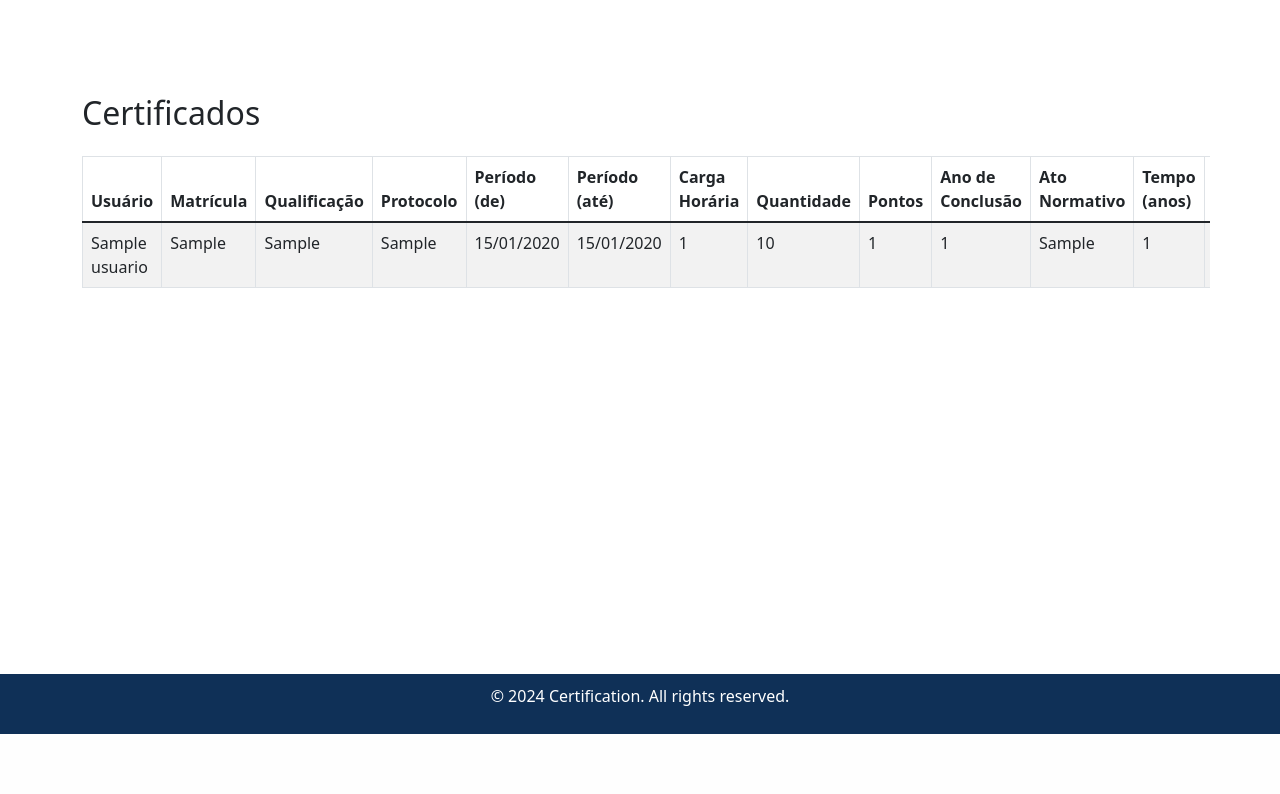
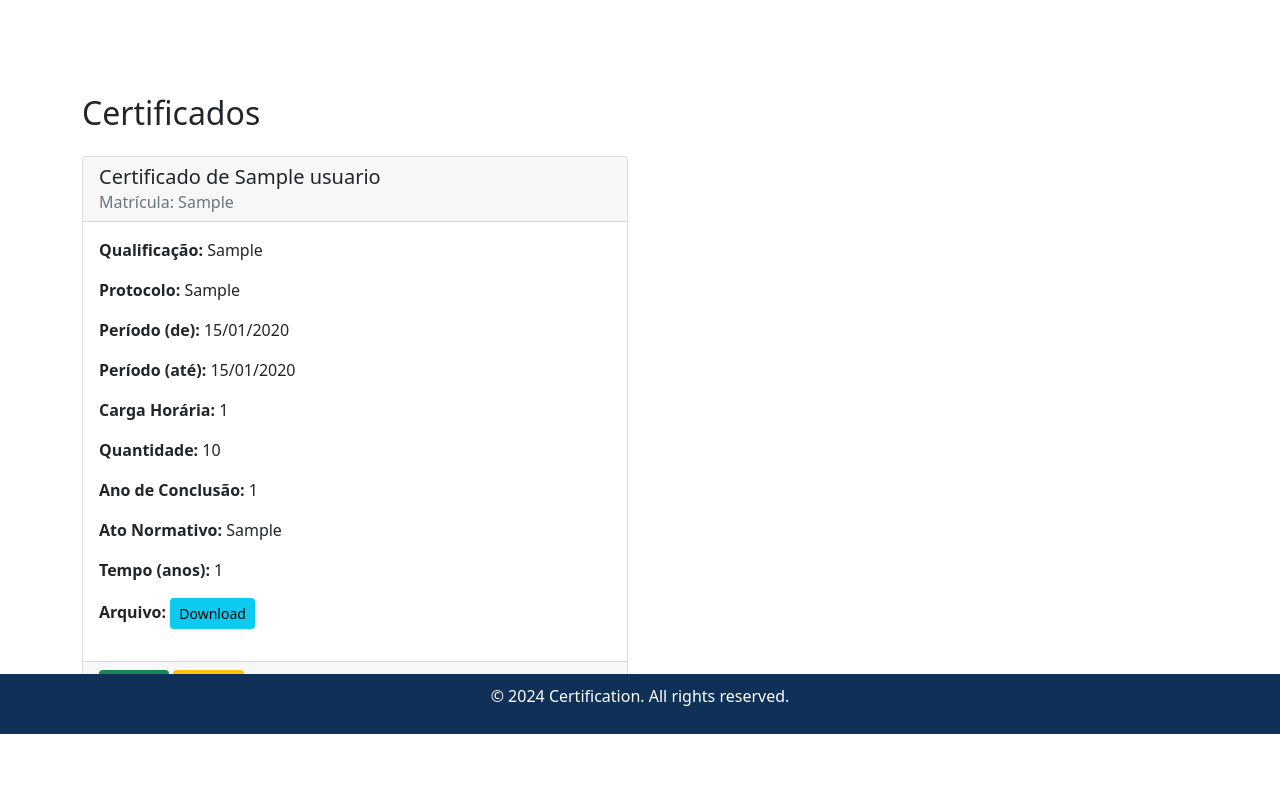
Before and after one commit to TN-Junior/certified-points, a Flask app: template templates/certificados.html in a window 1280 px wide. Shown: the part 66-860 px from the top of the page. Before the commit the page ends 800 px from the top, so only its background shows below. Run offline with Flask 3, Linux system fonts and the light colour scheme; the template is opened without the code that fills it: values that come from a table or form of the project are taken from there, others are empty; tables that the repository leaves empty hold one stand-in row (values such as "Sample post"); some libraries are stand-ins or nearby versions.

Commit message:
exibinde detalhes "campos" de cada solicitação de certificado

```diff
--- a/templates/certificados.html
+++ b/templates/certificados.html
@@ -5,56 +5,55 @@
 {% block content %}
 <h2 class="my-4">Certificados</h2>
 {% if certificados %}
-<table class="table table-striped table-bordered table-hover">
-    <thead class="thead-dark">
-        <tr>
-            <th>Usuário</th>
-            <th>Matrícula</th>
-            <th>Qualificação</th>
-            <th>Protocolo</th>
-            <th>Período (de)</th>
-            <th>Período (até)</th>
-            <th>Carga Horária</th>
-            <th>Quantidade</th>
-            <th>Pontos</th>
-            <th>Ano de Conclusão</th>
-            <th>Ato Normativo</th>
-            <th>Tempo (anos)</th>
-            <th>Arquivo</th>
-            <th>Aprovar</th>
-            <th>Deletar</th>
-        </tr>
-    </thead>
-    <tbody>
-        {% for certificado in certificados %}
-        <tr>
-            <td>{{ certificado.usuario.nome }}</td>
-            <td>{{ certificado.usuario.matricula }}</td>
-            <td>{{ certificado.qualificacao }}</td>
-            <td>{{ certificado.protocolo }}</td>
-            <td>{{ certificado.periodo_de.strftime('%d/%m/%Y') if certificado.periodo_de else '' }}</td>
-            <td>{{ certificado.periodo_ate.strftime('%d/%m/%Y') if certificado.periodo_ate else '' }}</td>
-            <td>{{ certificado.carga_horaria }}</td>
-            <td>{{ certificado.quantidade }}</td>
-            <td>{{ certificado.pontos }}</td>
-            <td>{{ certificado.ano_conclusao }}</td>
-            <td>{{ certificado.ato_normativo }}</td>
-            <td>{{ certificado.tempo }}</td>
-            <td><a href="{{ url_for('uploaded_file', filename=certificado.filename) }}" target="_blank" class="btn btn-info btn-sm">Download</a></td>
-            <td>
-                <form action="{{ url_for('aprovar_certificado', certificado_id=certificado.id) }}" method="post">
+<div class="row">
+    {% for certificado in certificados %}
+    <div class="col-md-6">
+        <div class="card mb-4">
+            <div class="card-header">
+                <h5 class="card-title">Certificado de {{ certificado.usuario.nome }}</h5>
+                <h6 class="card-subtitle text-muted">Matrícula: {{ certificado.usuario.matricula }}</h6>
+            </div>
+            <div class="card-body">
+                <p><strong>Qualificação:</strong> {{ certificado.qualificacao }}</p>
+                <p><strong>Protocolo:</strong> {{ certificado.protocolo }}</p>
+                {% if certificado.periodo_de %}
+                <p><strong>Período (de):</strong> {{ certificado.periodo_de.strftime('%d/%m/%Y') }}</p>
+                {% endif %}
+                {% if certificado.periodo_ate %}
+                <p><strong>Período (até):</strong> {{ certificado.periodo_ate.strftime('%d/%m/%Y') }}</p>
+                {% endif %}
+                {% if certificado.carga_horaria %}
+                <p><strong>Carga Horária:</strong> {{ certificado.carga_horaria }}</p>
+                {% endif %}
+                {% if certificado.quantidade %}
+                <p><strong>Quantidade:</strong> {{ certificado.quantidade }}</p>
+                {% endif %}
+                {% if certificado.ano_conclusao %}
+                <p><strong>Ano de Conclusão:</strong> {{ certificado.ano_conclusao }}</p>
+                {% endif %}
+                {% if certificado.ato_normativo %}
+                <p><strong>Ato Normativo:</strong> {{ certificado.ato_normativo }}</p>
+                {% endif %}
+                {% if certificado.tempo %}
+                <p><strong>Tempo (anos):</strong> {{ certificado.tempo }}</p>
+                {% endif %}
+                <p>
+                    <strong>Arquivo:</strong>
+                    <a href="{{ url_for('uploaded_file', filename=certificado.filename) }}" target="_blank" class="btn btn-info btn-sm">Download</a>
+                </p>
+            </div>
+            <div class="card-footer">
+                <form action="{{ url_for('aprovar_certificado', certificado_id=certificado.id) }}" method="post" class="d-inline">
                     <button type="submit" class="btn btn-success btn-sm">Aprovar</button>
                 </form>
-            </td>
-            <td>
-                <form action="{{ url_for('recusar_certificado', certificado_id=certificado.id) }}" method="post" onsubmit="return confirm('Tem certeza que deseja recusar este certificado?')">
+                <form action="{{ url_for('recusar_certificado', certificado_id=certificado.id) }}" method="post" class="d-inline" onsubmit="return confirm('Tem certeza que deseja recusar este certificado?')">
                     <button type="submit" class="btn btn-warning btn-sm">Recusar</button>
                 </form>
-            </td>
-        </tr>
-        {% endfor %}
-    </tbody>
-</table>
+            </div>
+        </div>
+    </div>
+    {% endfor %}
+</div>
 {% else %}
 <p>Não há certificados pendentes de aprovação no momento.</p>
 {% endif %}
```
